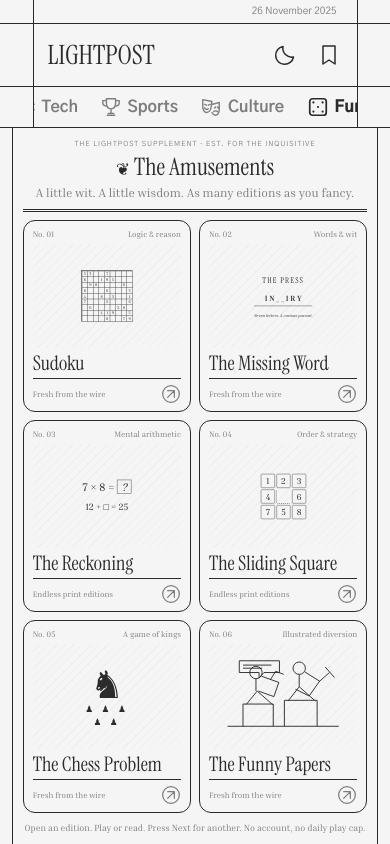
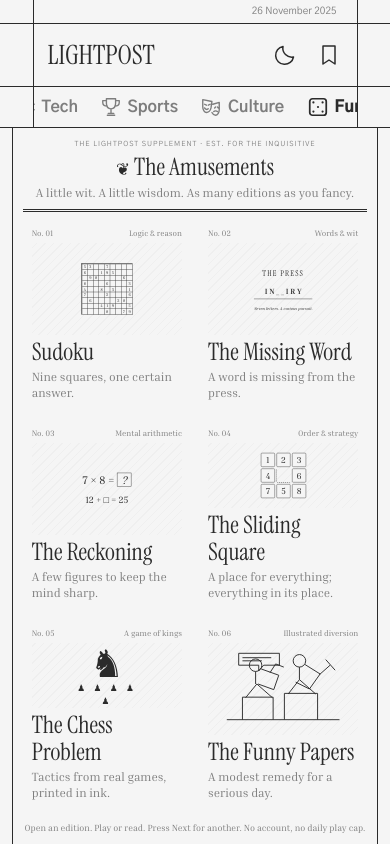
Before and after one commit to farzeenilyaszargar/lightpost-final, a Next.js app: page /fun in a window 390 px wide. Built offline with nearby package versions, Linux system fonts and the light colour scheme.

Commit message:
Simplify Fun cards with borderless layout and larger text

```diff
--- a/app/fun/page.tsx
+++ b/app/fun/page.tsx
@@ -1,5 +1,4 @@
 import Link from 'next/link';
-import Icon from '@/components/Icon';
 import { gameList } from '@/lib/games/core';
 import GameIllustration from '@/components/games/GameIllustration';
 export default function Amusements() {
@@ -15,7 +14,6 @@ export default function Amusements() {
           <div className="hub-game-caption"><span>No. {String(index + 1).padStart(2, '0')}</span><span>{game.kind}</span></div>
           <GameIllustration kind={game.mark} />
           <div className="hub-game-copy"><h2>{game.name}</h2><p>{game.deck}</p></div>
-          <div className="hub-game-bottom"><span>{['chess','comic','sudoku','hangman'].includes(game.id) ? 'Fresh from the wire' : 'Endless print editions'}</span><Icon name="arrowUpRight" size={20} /></div>
         </Link>)}
       </div>
       <p className="hub-colophon">Open an edition. Play or read. Press Next for another. No account, no daily play cap.</p>
--- a/app/globals.css
+++ b/app/globals.css
@@ -1422,14 +1422,13 @@ h1, h2 { overflow-wrap: anywhere; }
 .hub-masthead h1 > span { font-size: .7em; }
 .hub-masthead > p:last-child { font-size: 12px; color: var(--text-second); }
 .hub-games { flex: 1; min-height: 0; display: grid; grid-template-columns: repeat(3, minmax(0, 1fr)); grid-template-rows: repeat(2, minmax(0, 1fr)); gap: 12px; }
-.hub-game { border: 1px solid var(--borders); border-radius: 12px; min-height: 0; min-width: 0; display: flex; flex-direction: column; padding: 10px 12px; }
-.hub-game-caption, .hub-game-bottom { display: flex; align-items: center; justify-content: space-between; font-size: 9px; color: var(--text-second); gap: 6px; }
+.hub-game { min-height: 0; min-width: 0; display: flex; flex-direction: column; padding: 10px 12px; }
+.hub-game-caption { display: flex; align-items: center; justify-content: space-between; font-size: 9px; color: var(--text-second); gap: 6px; }
 .hub-game > .game-engraving { flex: 1; min-height: 0; height: auto; margin: 4px 0; overflow: hidden; border: 0; }
 .hub-game .game-engraving > * { transform: scale(.55); }
 .hub-game .engraving-comic svg { height: 110px; transform: none; }
-.hub-game-copy h2 { font-family: var(--font-logo), serif; font-size: clamp(20px, 2.4vw, 30px); line-height: 1.1; }
-.hub-game-copy p { font-size: 11px; color: var(--text-second); margin: 4px 0; }
-.hub-game-bottom { border-top: 1px solid var(--borders); padding-top: 5px; margin-top: 4px; }
+.hub-game-copy h2 { font-family: var(--font-logo), serif; font-size: clamp(24px, 3vw, 36px); line-height: 1.1; }
+.hub-game-copy p { font-size: 16px; line-height: 1.35; color: var(--text-second); margin: 6px 0; }
 .hub-colophon { font-size: 10px; text-align: center; color: var(--text-second); }
 .amusements-shell .puzzle-page { height: 100%; min-height: 0; padding: 10px 18px; display: flex; flex-direction: column; position: relative; }
 .amusements-shell .puzzle-title { padding-bottom: 8px; flex-shrink: 0; }
@@ -1494,8 +1493,7 @@ h1, h2 { overflow-wrap: anywhere; }
   .hub-games { grid-template-columns: repeat(2, minmax(0, 1fr)); grid-template-rows: repeat(3, minmax(0, 1fr)); gap: 8px; }
   .hub-game { padding: 7px 9px; }
   .hub-game-caption { font-size: 8px; }
-  .hub-game-copy p { display: none; }
-  .hub-game-bottom { font-size: 8px; }
+  .hub-game-copy p { font-size: 12px; margin: 4px 0; }
   .hub-game .game-engraving > * { transform: scale(.4); }
   .hub-colophon { font-size: 9px; }
   .amusements-shell .puzzle-page { padding: 9px 12px; }
```
